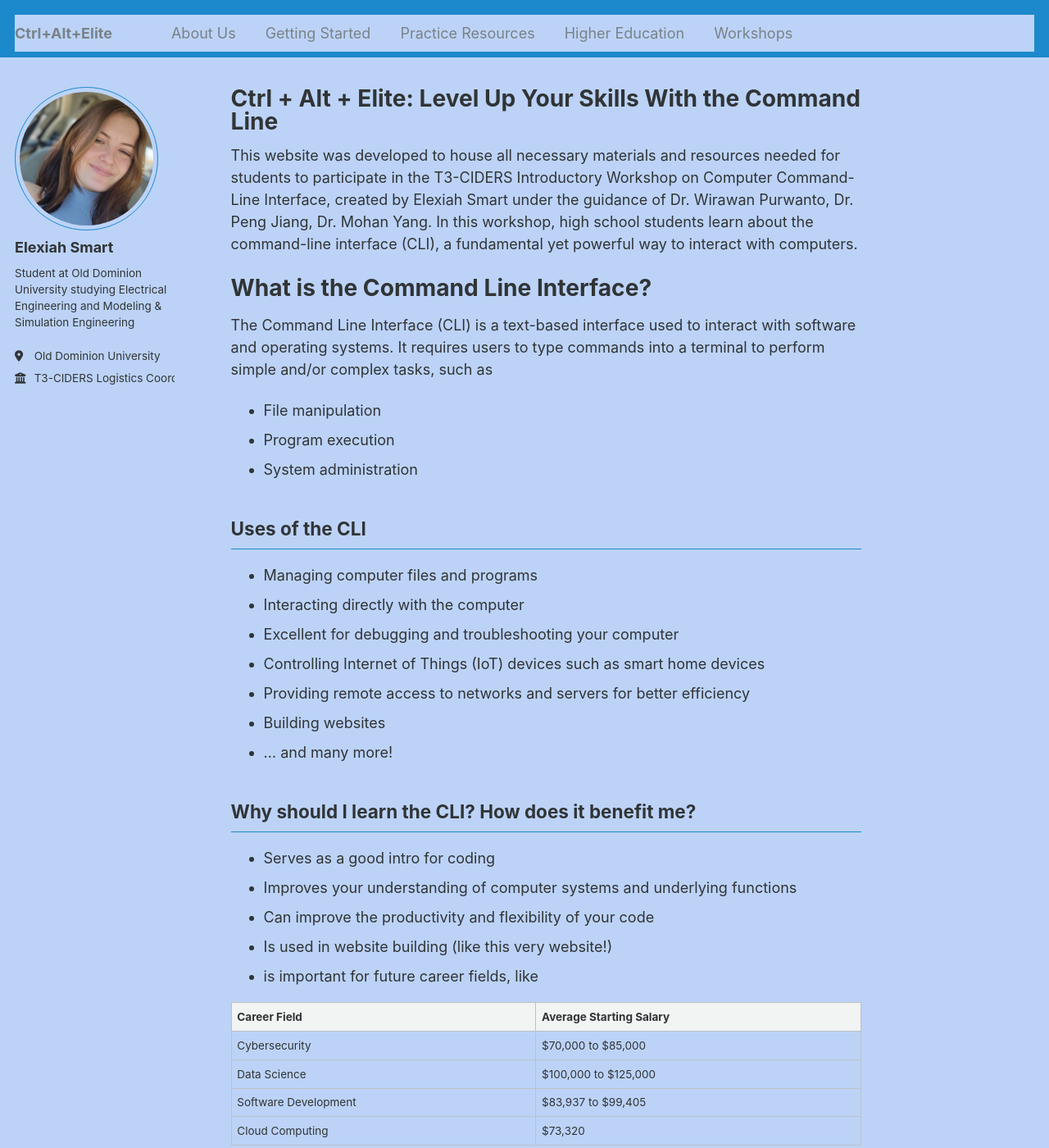
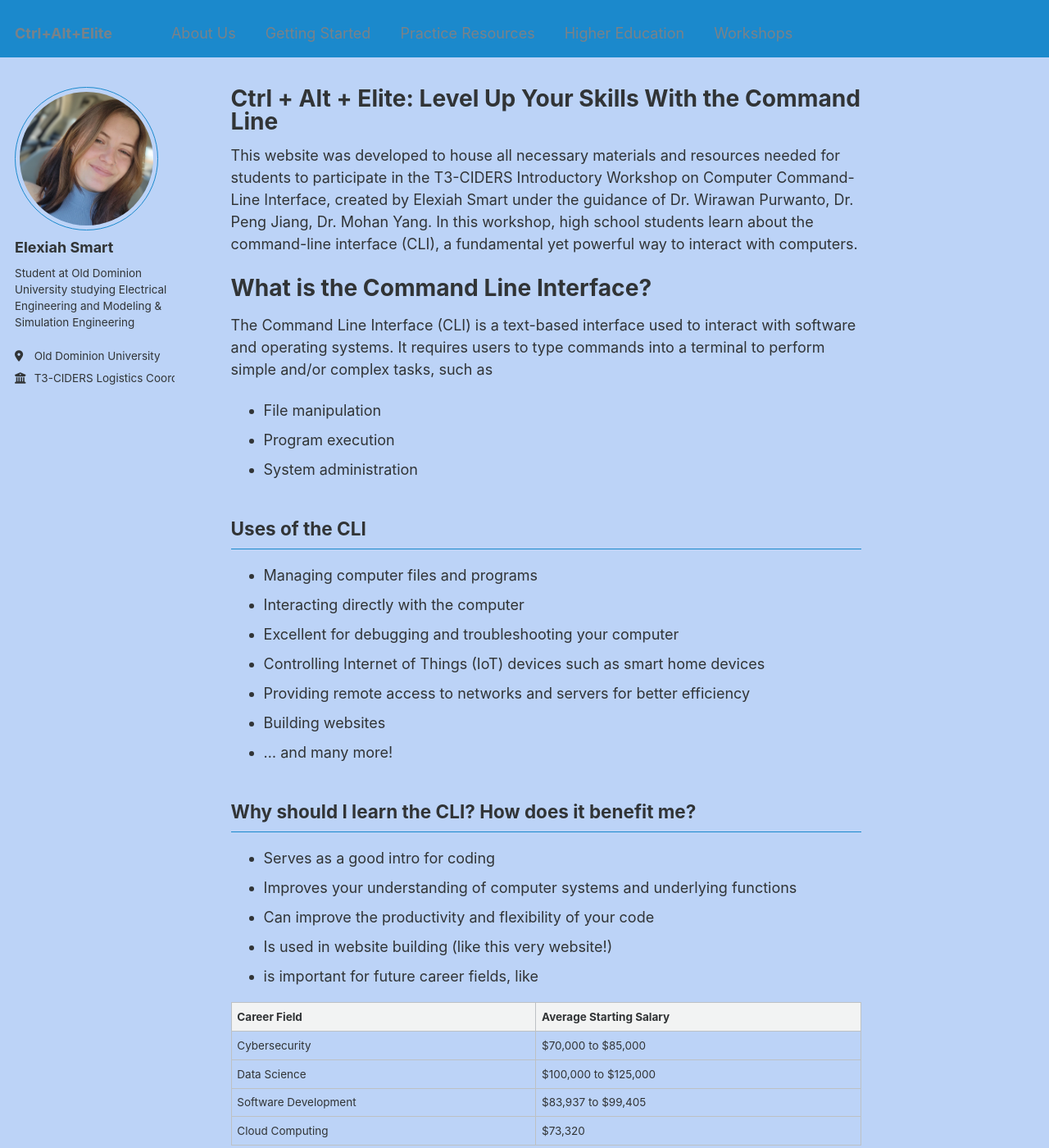
Before and after one commit to lexiluthor05/Ctrl-Alt-Elite, a Jekyll site: the page built from _pages/frontpage.md, in a window 1280 px wide and 1400 px high. Shown: the whole window at 82% size. Built offline with Jekyll 4.4.1, drawn with Linux system fonts in a browser that asks for light colours.

Commit message:
changed priority plus to border color not background

```diff
--- a/_sass/_navigation.scss
+++ b/_sass/_navigation.scss
@@ -175,7 +175,7 @@
 .greedy-nav {
   position: relative;
   min-width: 250px;
-  background: $background-color;
+  background: $border-color;
 
   a {
     display: block;
```
